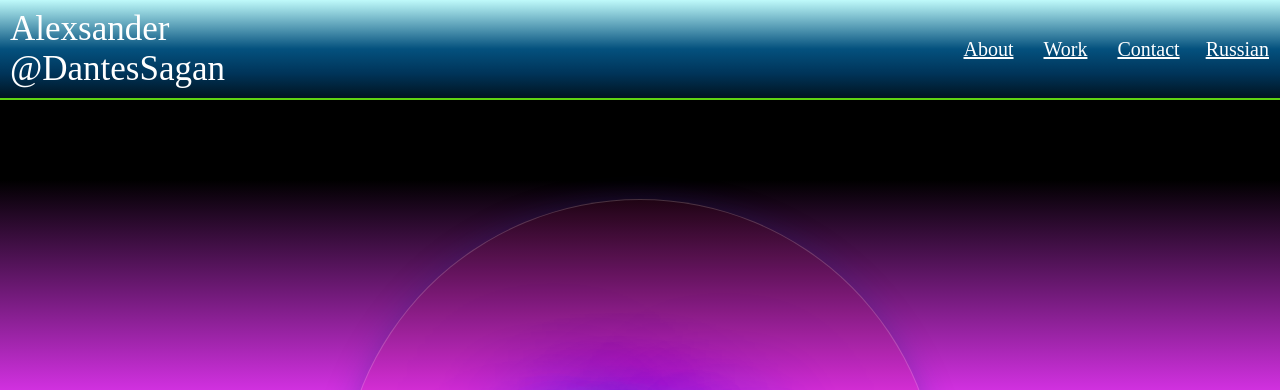
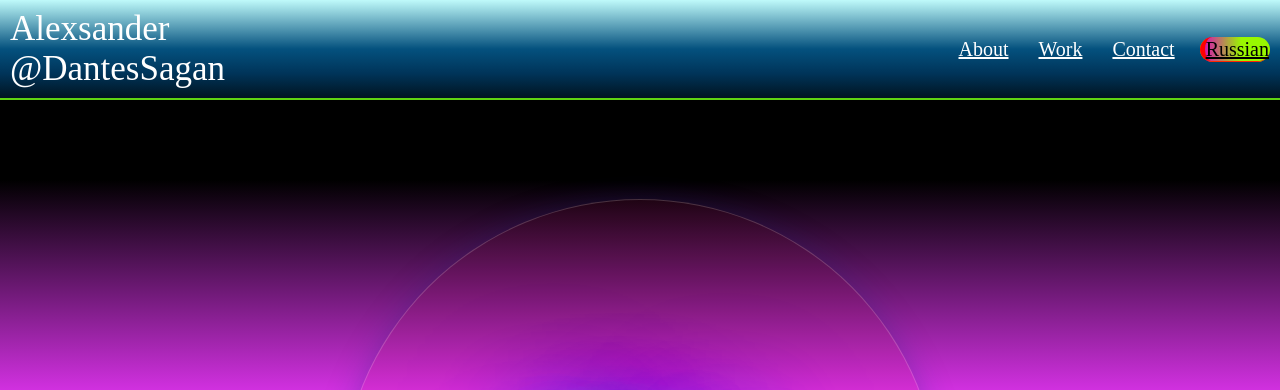
Before and after one commit to DantesSagan/Portfolio, a plain HTML site: page index.html in a window 1280 px wide. In both pictures the pointer is over the link "Russian". Shown: the top 390 px of the page. Drawn offline with Linux system fonts and the light colour scheme; a web font is replaced by a local one.

Commit message:
7th commit

```diff
--- a/css/style.css
+++ b/css/style.css
@@ -55,11 +55,20 @@ li:active {
   font-family: 'Source Serif Pro', serif;
   margin: 0;
 }
+.button:hover {
+  background: linear-gradient(90deg, #d617ad 0, #99f800 56%);
+  color: black;
+  border: 0;
+  border-bottom: 1px solid rgb(255, 38, 0);
+  border-left: 5px solid rgb(255, 0, 0);
+  border-radius: 30px;
+}
 #nav-link {
   border-radius: 30px;
   padding: 5px;
   color: white;
   font-size: 20px;
+
   font-family: 'Source Serif Pro', serif;
 
 }
@@ -71,6 +80,7 @@ li:active {
   border-bottom: 1px solid rgb(255, 38, 0);
   border-left: 5px solid rgb(255, 0, 0);
   border-radius: 30px;
+
 }
 
 .nav-link {
```
